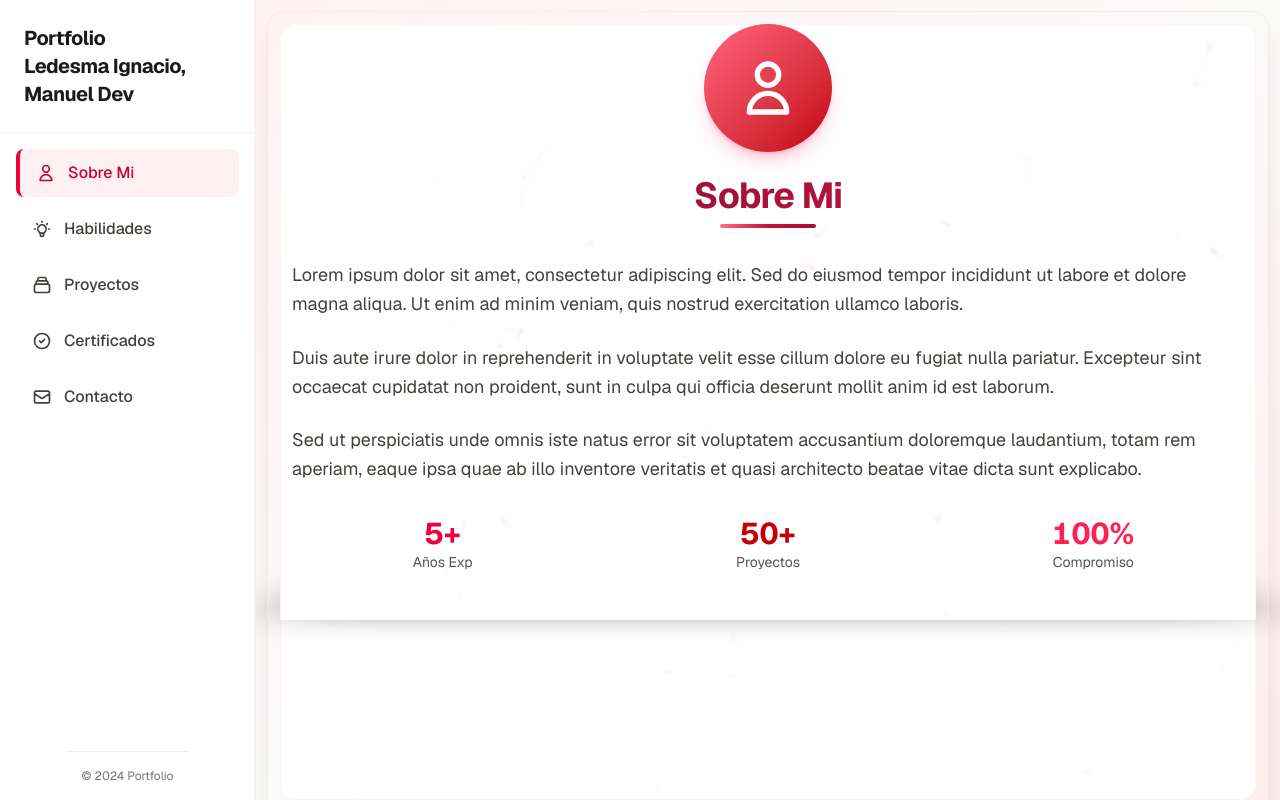
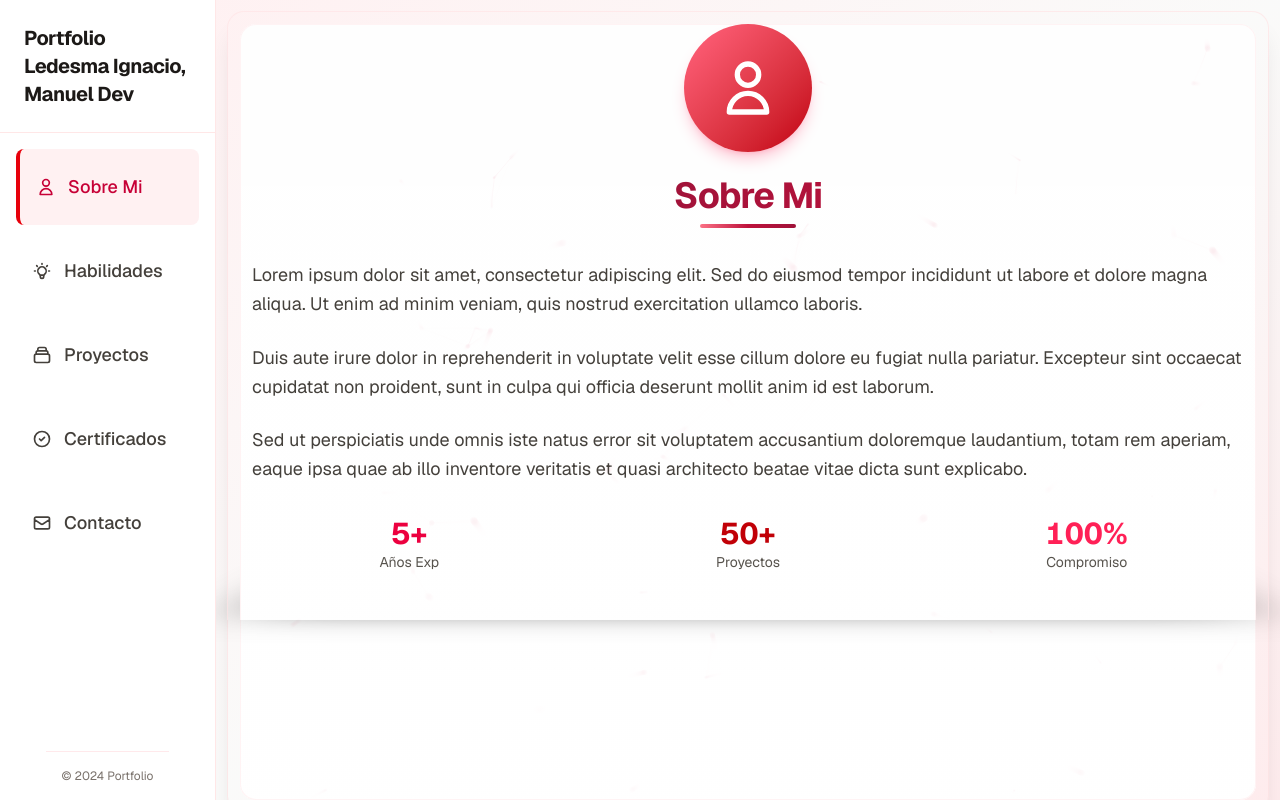
Before and after one commit to NachoLedesma33/Porfolio-Ledesma-Ignacio-Dev, a Next.js app: page / in a window 1280 px wide. Built offline with nearby package versions, Linux system fonts and the light colour scheme; grey boxes are pictures that could not be loaded.

Commit message:
change sice and colors in sidebar

```diff
--- a/app/components/Sidebar.tsx
+++ b/app/components/Sidebar.tsx
@@ -33,7 +33,7 @@ export default function Sidebar({ onClose }: SidebarProps) {
   };
 
   return (
-    <div className="w-64 h-full bg-white dark:bg-stone-950 border-r border-red-100/80 dark:border-red-950/60 flex flex-col items-center">
+    <div className="w-54 h-full bg-white dark:bg-stone-950 border-r border-red-100/80 dark:border-red-950/60 flex flex-col items-center">
       {/* Header */}
       <div className="p-6 border-b border-red-100/80 dark:border-red-950/60">
         <h2 className="text-xl font-bold tracking-tight text-stone-900 dark:text-red-100">
@@ -49,9 +49,9 @@ export default function Sidebar({ onClose }: SidebarProps) {
               <button
                 onClick={() => handleNavigation(item.id)}
                 className={`
-                  w-full flex items-center space-x-3 px-4 py-3 rounded-lg transition-all duration-200
+                  w-full flex items-center space-x-3 px-4 py-6 text-lg font-medium rounded-lg transition-all duration-200
                   ${activeItem === item.id
-                    ? 'bg-rose-50 dark:bg-rose-950/40 text-rose-700 dark:text-rose-300 border-l-4 border-rose-600 dark:border-rose-400'
+                    ? 'bg-rose-50 dark:bg-red-950/40 text-rose-700 dark:text-red-300 border-l-4 border-red-600 dark:border-red-400'
                     : 'text-stone-700 dark:text-stone-300 hover:bg-rose-50/70 dark:hover:bg-stone-900'
                   }
                 `}
```
